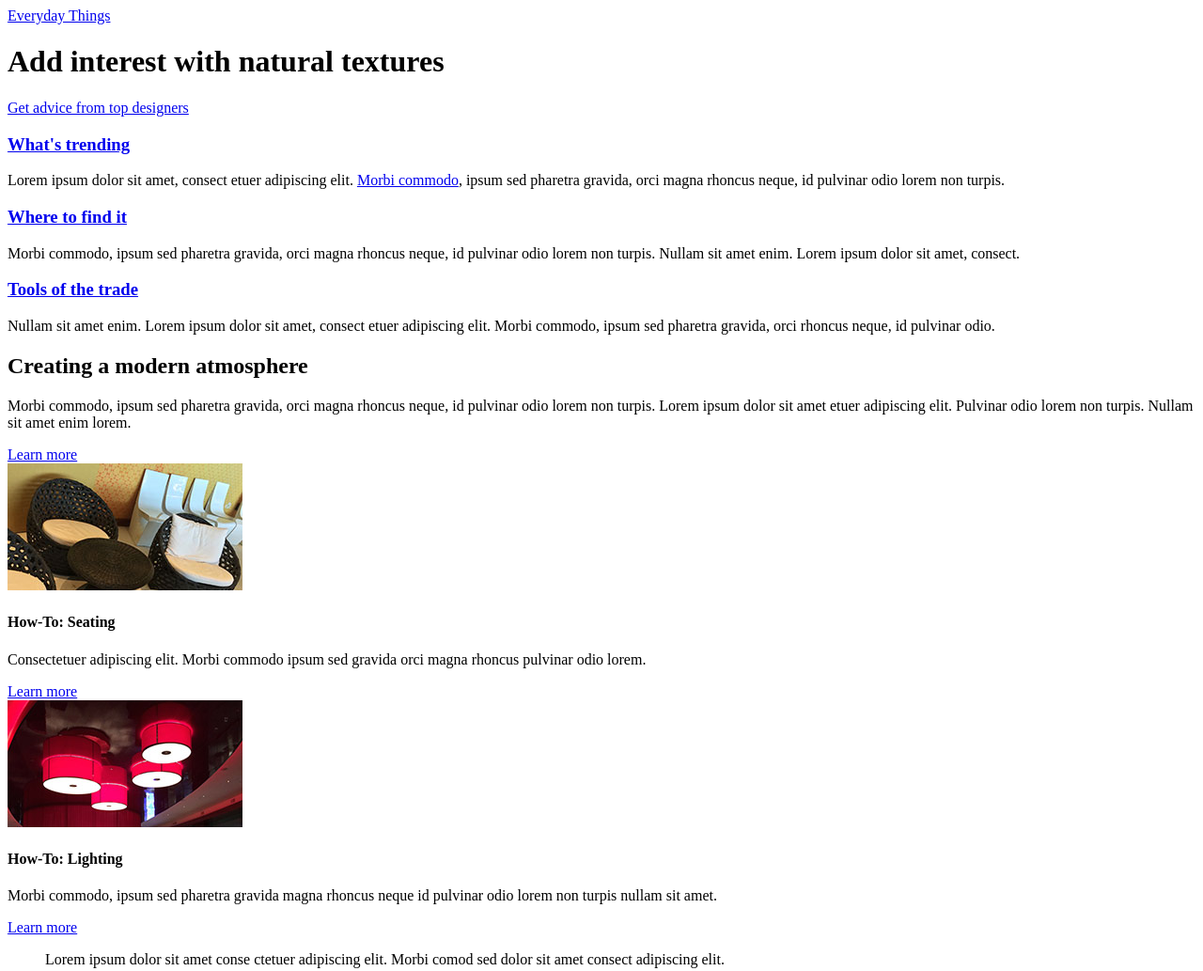
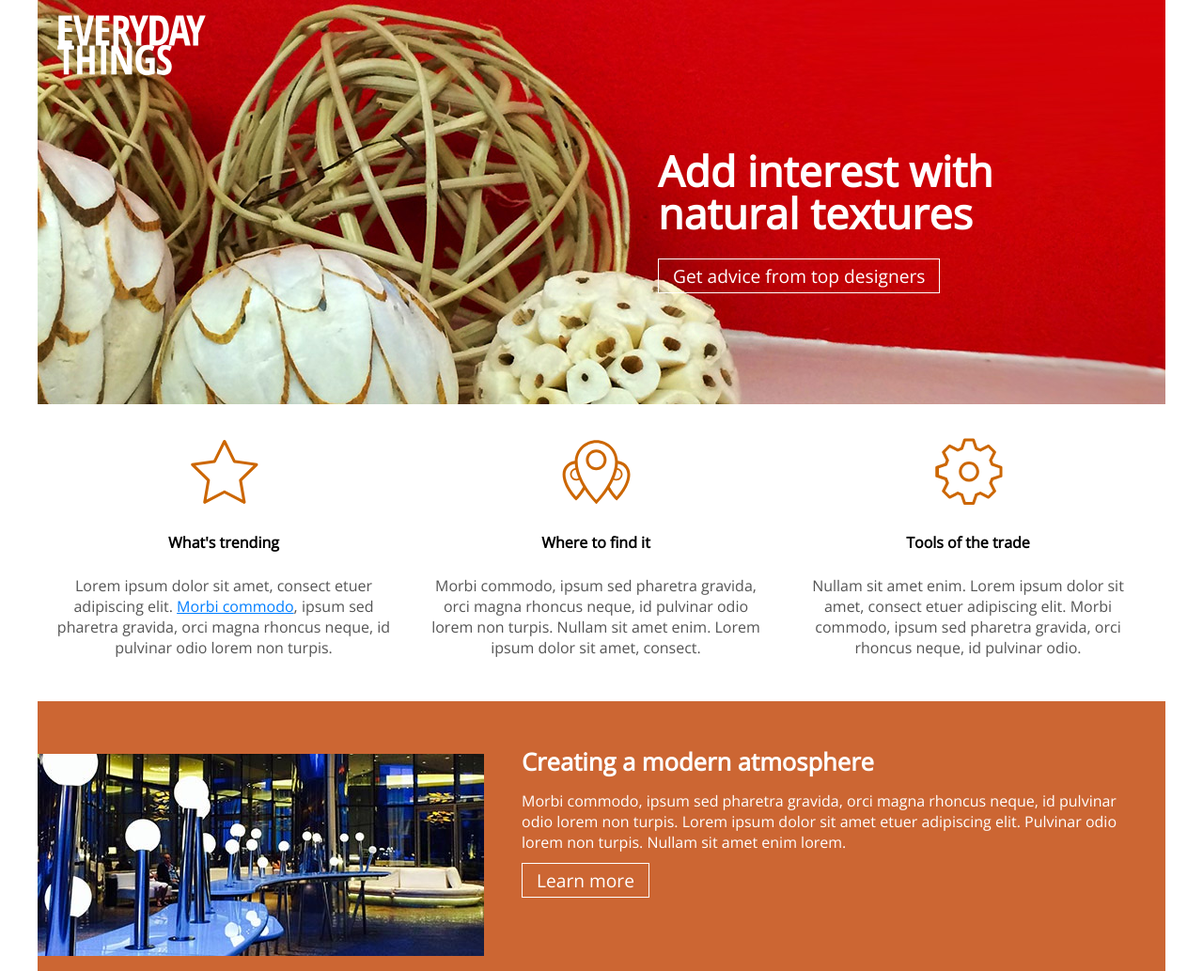
Before and after one commit to Archeleus21/my-page-ex-2, a plain HTML site: page index.html in a window 1280 px wide. Shown: the top 1033 px of the page at 94% size. Drawn offline with nearby package versions, Linux system fonts and the light colour scheme.

Commit message:
added content, images and UI to index.html and styles.css

```diff
--- /dev/null
+++ b/css/screen.css
@@ -0,0 +1,224 @@
+/* CSS Document for Screens */
+/* fonts from google fonts */
+@import url('https://fonts.googleapis.com/css?family=Open+Sans&display=swap');
+
+/*==============================================================
+Global styles
+==============================================================*/
+body
+{
+  font-family: 'Open Sans', sans-serif;
+  font-size: 1em;
+  font-weight: 300;
+  color: #555; /*gray*/
+  margin: 0;
+  padding: 0;
+}
+#page {
+  /* limit width to same size as banner image */
+  max-width: 1200px;
+  /* center content */
+  margin: 0 auto;
+    /* anything inside this will be position relative to this container */
+  position: relative;
+}
+/*Text styles
+===============================================================*/
+h1 {
+  /* space after h1 */
+  margin-bottom: 1em;
+  font-size: 2.8em;
+  font-weight: 700;
+}
+h2 {
+  /* space after h2 */
+  margin-bottom: .5em;
+  font-size: 1.6em;
+  /* bold */
+  font-weight: 700;
+  /* height of the h2 line */
+  line-height: 1.1em;
+}
+h3 {
+  /* space after h2 */
+  margin-bottom: .5em;
+  font-size: 1.3em;
+  /* bold */
+  font-weight: 700;
+}
+h3 {
+  /* space after h2 */
+  margin-bottom: 1.5em;
+  font-size: 1em;
+  /* bold */
+  font-weight: 700;
+}
+p {
+  margin-bottom: 1em;
+}
+a {
+  color: #007EFF;  /*blue*/
+}
+a::visited {
+  color: #65B1FF;  /*light blue*/
+}
+a.btn {
+  font-size: 1.2em;
+  text-decoration: none;
+  color: #FFF; /*white*/
+  border: 1px solid #FFF; /*white*/
+  padding: 4px 15px;
+  /*animates color change over .5 seconds*/
+  transition: background-color .5s;
+}
+a.btn:hover {
+  background-color: rgba(0, 0, 0, .3); /*black*/
+}
+
+/*Header
+============================================================*/
+header {
+  height: 430px;
+  background: #CF0004
+              url(../images/banner_1200.jpg)
+              no-repeat /*doesnt repeat image to fit width*/
+              center /*puts in center of container*/
+              bottom; /*stretches to bottom of container*/
+  /* anything inside this will be position relative to this container */
+  position: relative;
+}
+header a.logo {
+  /* positions in relation to the parent element */
+  position: absolute;
+  /* stetches entire width */
+  display: block;
+  width: 160px;
+  height: 66px;
+  background: url(../images/logo.svg)
+              no-repeat
+              0 0; /*puts in upper left of container*/
+  /* sized to fit in height and width */
+  background-size: contain;
+  /* down from top element */
+  top: 15px;
+  /* left from page */
+  left: 20px;
+}
+header a.logo span {
+  display: none;
+}
+header div.hero {
+  position: absolute;
+  width: 42%;
+  top: 130px;
+  left: 55%;
+}
+header div.hero h1 {
+  line-height: 1em;
+  margin-bottom: 30px;
+  color: #FFF; /*white*/
+}
+
+/*Sections
+=========================================================*/
+/*all
+========================================================*/
+section {
+  padding: 0 30;
+}
+/*psuedo class*/
+section::after {
+  /*psuedo element*/
+  content:'';
+  /*invisible element*/
+  display: block;
+  /*makes all section elements tall enough to clear all elements with a float propery*/
+  clear: both;
+}
+/*main
+========================================================*/
+section.main {
+  margin-top: 20px;
+  margin-bottom: 30px;
+  padding: 0;
+}
+section.main aside {
+  /*3 columns*/
+  width: 33%;
+  /*align to left*/
+  float: left;
+  /*center text*/
+  text-align: center;
+}
+section.main .content {
+  margin: 15px;
+  /*dont repeat image, x-pos, y-pos*/
+  background: no-repeat center top;
+  background-size: 75px 75px;
+  padding-top: 85px;
+}
+
+section.main aside h3 a {
+  color: #000; /*black*/
+  text-decoration: none;
+}
+section.main aside h3 a:hover {
+  text-decoration: underline;
+}
+section.main aside .content.trending {
+  /* specific file for background set in the .content above */
+  background-image: url(../images/icon_star.svg);
+}
+section.main aside .content.find-it {
+  /* specific file for background set in the .content above */
+  background-image: url(../images/icon_marker.svg);
+}
+section.main aside .content.tools {
+  /* specific file for background set in the .content above */
+  background-image: url(../images/icon_gear.svg);
+}
+/*atmospher
+=======================================================*/
+section.atmosphere {
+  background-color: #CC6633; /*orange*/
+  padding-top: 30px;
+  padding-bottom: 30px;
+  color: #FFF; /*white*/
+}
+section.atmosphere article {
+  padding: 0 20px 0 515px;
+  background: url(../images/photo_lounge.jpg)
+              no-repeat
+              0 5px;
+  min-height: 220px;
+}
+/*how-to
+=========================================================*/
+section.how-to {
+  background-color: #EEE9D9;
+  position: relative;
+}
+section.how-to aside {
+  width: 30%;
+  float: left;
+  margin-right: 10px;
+}
+section.how-to aside .content {
+  padding: 30px 30px 20px 0;
+}
+section.how-to aside .content img {
+  display: block;
+  margin-bottom: 15px;
+  width: 70%;
+}
+section.how-to aside .content h4 {
+  margin-bottom: 0;
+}
+section.how-to aside .content p {
+  margin-bottom: .5em;
+}
+section.how-to aside .content a {
+  display: inline-block;
+  color: #CC6633;
+  font-weight: 700;
+}
--- a/index.html
+++ b/index.html
@@ -2,14 +2,16 @@
 <html lang="en">
 	<head>
 		<meta http-equiv="Content-Type" content="text/html; charset=UTF-8">
+		<!-- used for different sized screens-->
 		<meta name="viewport" content="width=device-width, initial-scale=1">
+		<!--links css file-->
+		<link rel="stylesheet" href="css/screen.css">
 		<title>My Responsive Web Design</title>
 	</head>
 	<body>
-
 		<div id="page">
 			<header>
-				<a class="logo" title="Everyday Things" href="https://archeleus21.github.io/My-page/">Everyday Things</a>
+				<a class="logo" title="Everyday Things" href="https://archeleus21.github.io/My-page/"><span>Everyday Things</span></a>
 				<div class="hero">
 					<h1>Add interest with natural textures</h1>
 					<a class="btn" title="Get advice from top designers" href="#">Get advice from top designers</a>
@@ -18,7 +20,7 @@
 
 			<section class="main">
 				<aside>
-					<div class="content">
+					<div class="content trending">
 						<h3><a href="#">What&apos;s trending</a></h3>
 						<p>Lorem ipsum dolor sit amet, consect etuer adipiscing elit.
 							<a href="http://codifydesign.com">Morbi commodo</a>, ipsum sed
@@ -28,7 +30,7 @@
 				</aside>
 
 				<aside>
-					<div class="content">
+					<div class="content find-it">
 						<h3><a href="#">Where to find it</a></h3>
 						<p>Morbi commodo, ipsum sed pharetra gravida, orci magna rhoncus neque,
 							id pulvinar odio lorem non turpis. Nullam sit amet enim. Lorem
@@ -37,7 +39,7 @@
 				</aside>
 
 				<aside>
-					<div class="content">
+					<div class="content tools">
 						<h3><a href="#">Tools of the trade</a></h3>
 						<p>Nullam sit amet enim. Lorem ipsum dolor sit amet, consect etuer
 							adipiscing elit. Morbi commodo, ipsum sed pharetra gravida, orci
@@ -46,7 +48,7 @@
 				</aside>
 			</section>
 
-			<section class="atmospher">
+			<section class="atmosphere">
 				<article>
 					<h2>Creating a modern atmosphere</h2>
 					<p>Morbi commodo, ipsum sed pharetra gravida, orci magna rhoncus neque,
--- a/screen.css
+++ /dev/null
@@ -1 +0,0 @@
-/* CSS Document for Screens */
```
